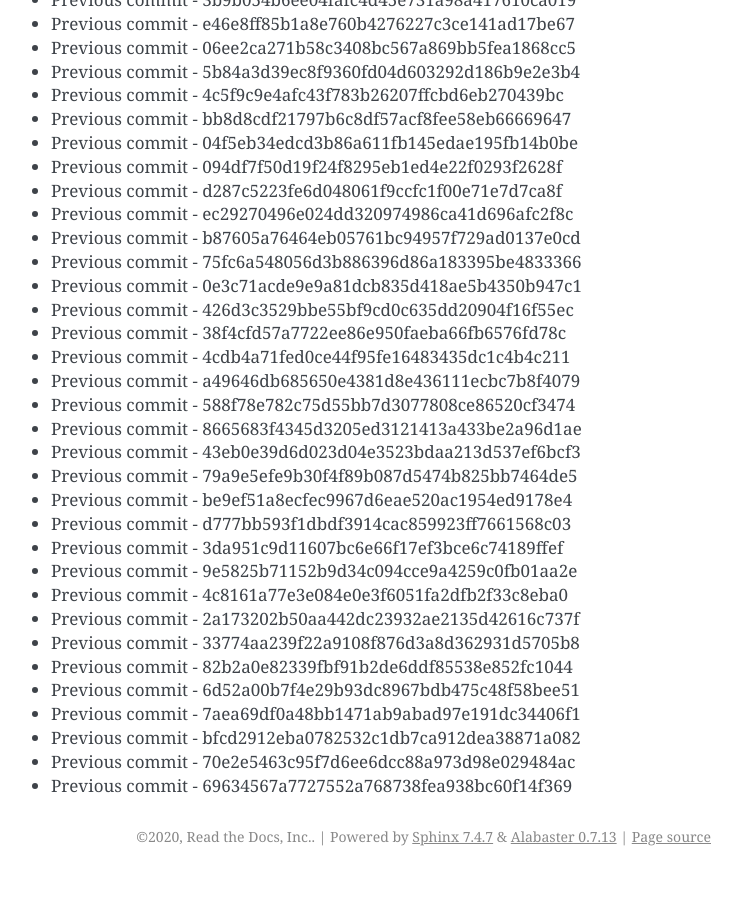
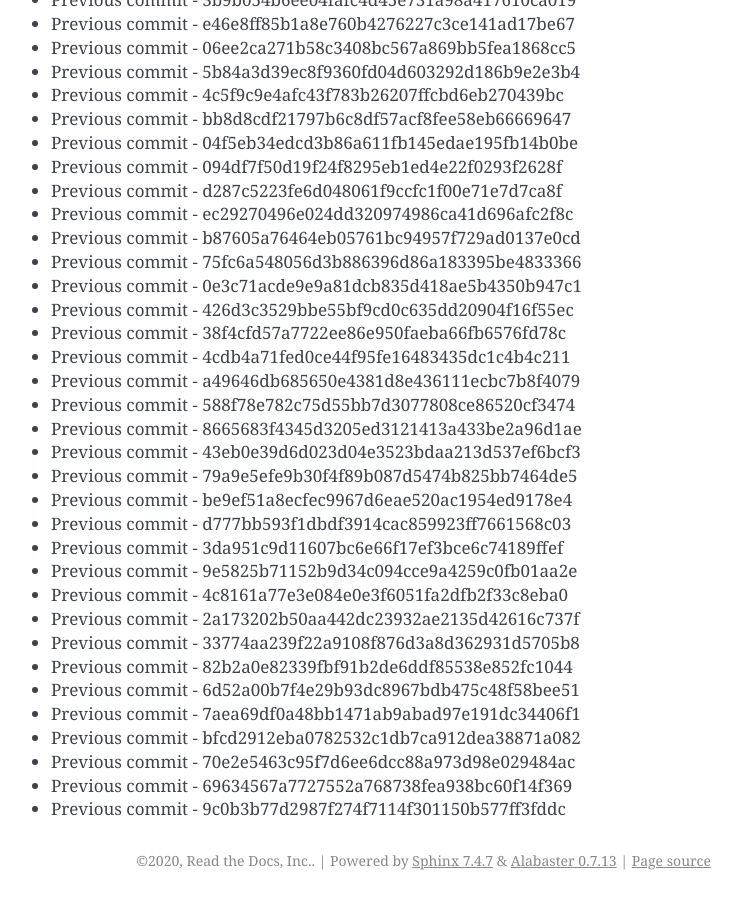
Before and after one commit to readthedocs/rtd-git-stresstest, a Sphinx documentation site: the page built from docs/updates.rst, in a window 1280 px wide and 900 px high, scrolled down 32900 px. Shown: the whole window, without its empty margins (399-1141 px from the left). Built offline with Sphinx 7.4.7, drawn with Linux system fonts in a browser that asks for light colours; before the commit the page ends 33776 px from its top, so only the background shows below that.

Commit message:
Generating commit from previous: 9c0b3b77d2987f274f7114f301150b577ff3fddc

```diff
--- a/docs/updates.rst
+++ b/docs/updates.rst
@@ -1414,3 +1414,4 @@ It can be tested for any performance characteristics.
 * Previous commit - bfcd2912eba0782532c1db7ca912dea38871a082
 * Previous commit - 70e2e5463c95f7d6ee6dcc88a973d98e029484ac
 * Previous commit - 69634567a7727552a768738fea938bc60f14f369
+* Previous commit - 9c0b3b77d2987f274f7114f301150b577ff3fddc
```
